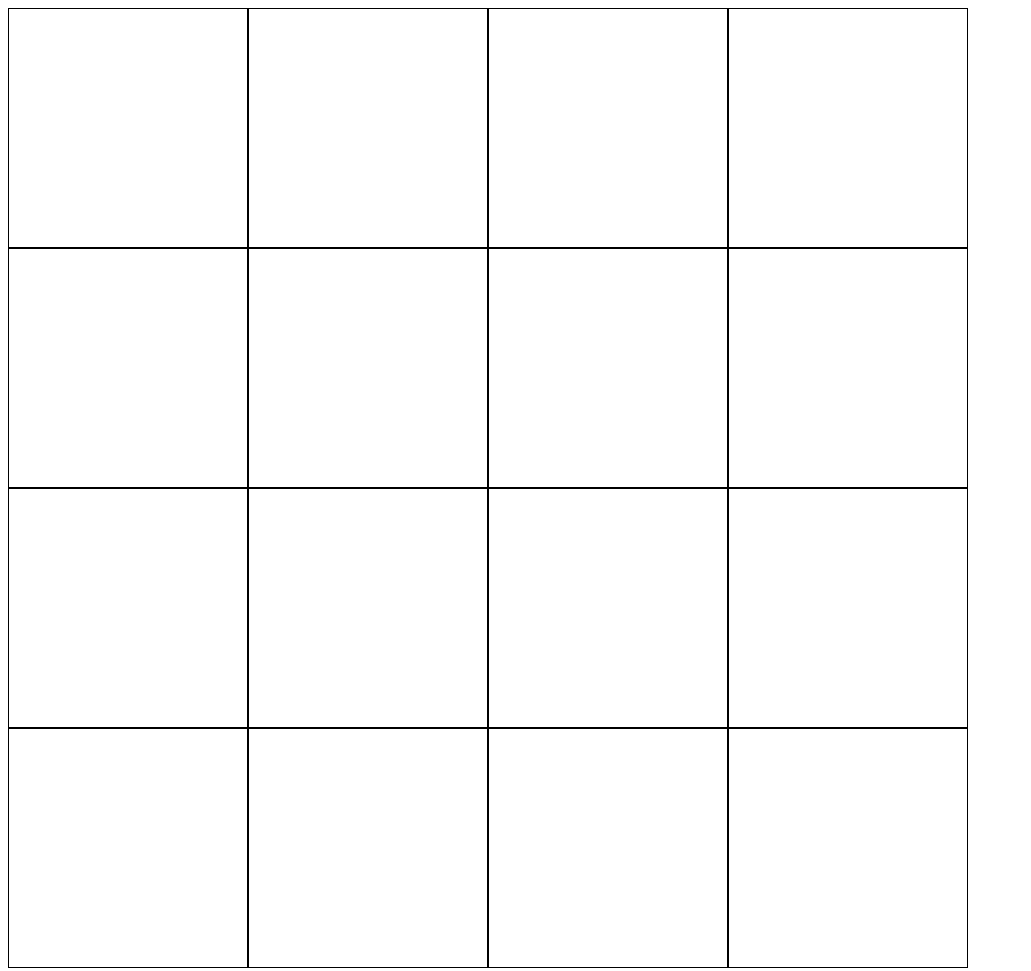
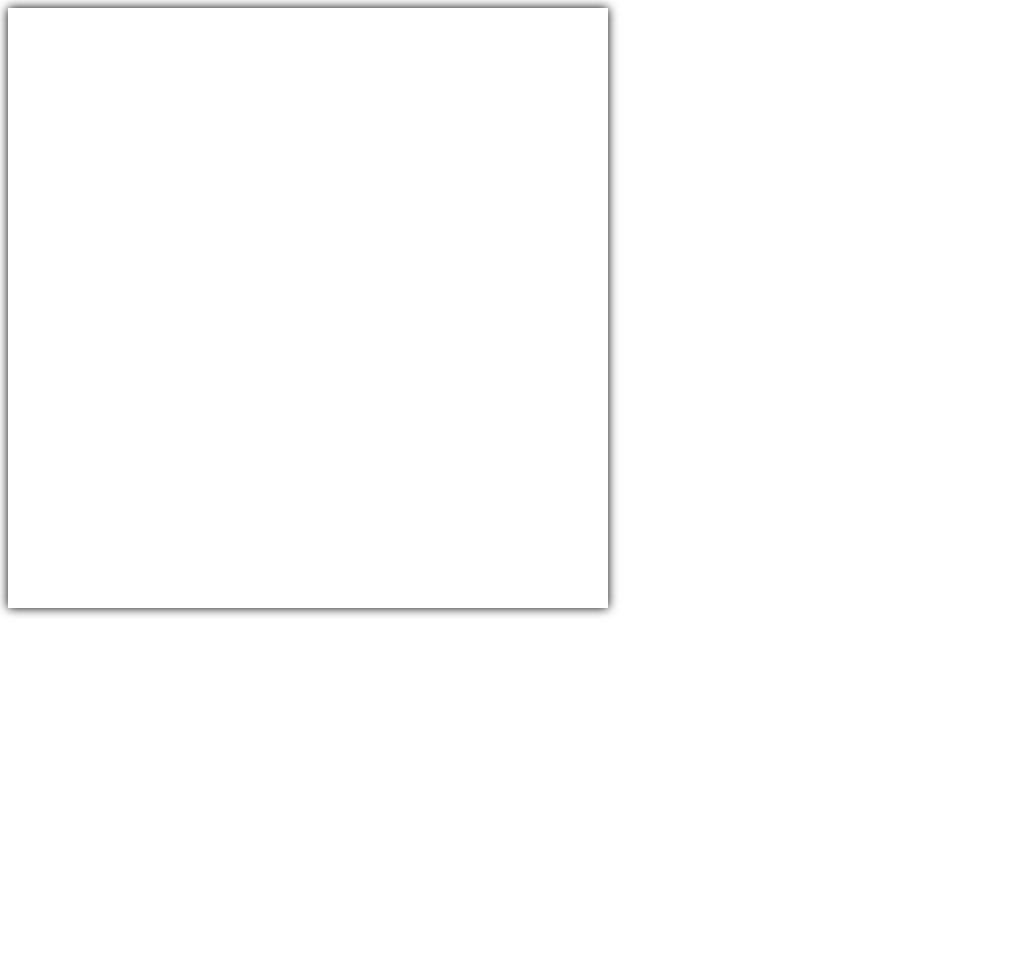
Before and after one commit to NickFr3/etch-a-sketch, a plain HTML site: page index.html in a window 1280 px wide. Shown: the whole page, without its empty margins (0-1031 px from the left). After the commit the page ends 800 px from the top, so only its background shows below. Drawn offline with Linux system fonts and the light colour scheme.

Commit message:
Update style.css, minor changes to grid

```diff
--- a/style.css
+++ b/style.css
@@ -1,13 +1,12 @@
 .container {
     display: flex;
     flex-wrap: wrap;
-    width: 960px;
-    height: 960px;
+    width: 600px;
+    height: 600px;
+    box-shadow: 0 0 10px 0px black;
 }
 
 .cell {
-    box-sizing: border-box;
-    border: 1px solid black;
     flex: 0 0 auto;
     width: 25%;
 }
```
